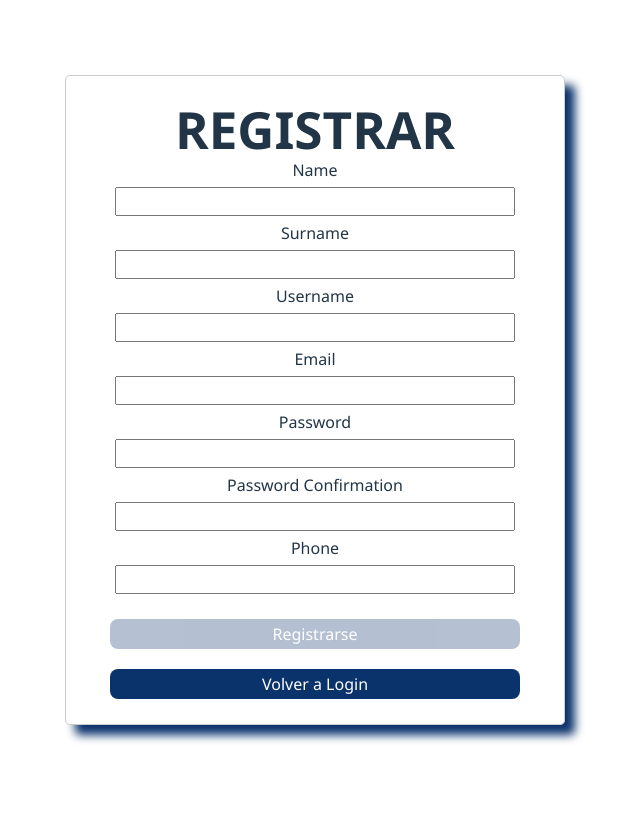
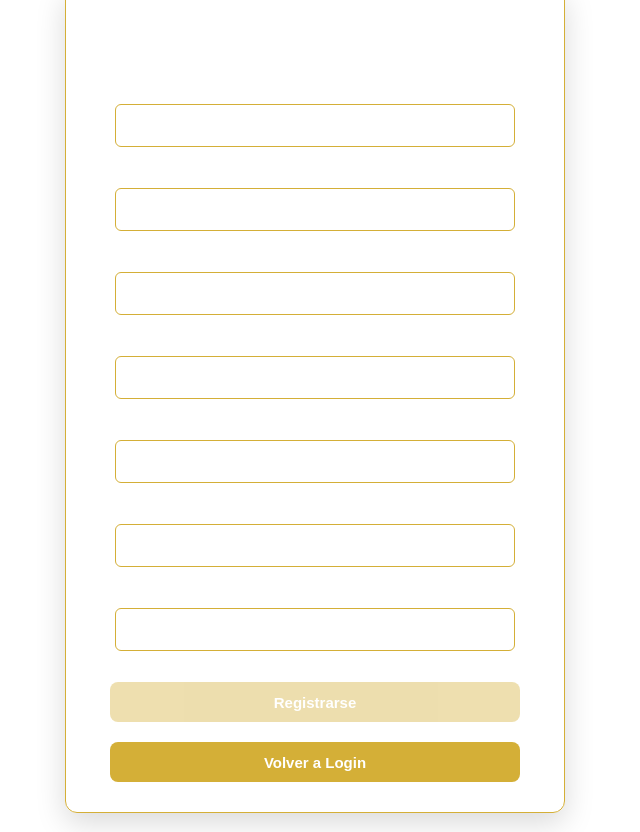
Before and after one commit to dreyes-2022433/Gestion-Hotelera, a React (Vite) app in the folder GestionHoteleraFrontend/: page / in a window 1280 px wide. Shown: the whole page, without its empty margins (325-965 px from the left). Built offline with nearby package versions, Linux system fonts and the light colour scheme.

Commit message:
Se detalla mas el css de Login y Register

```diff
--- a/GestionHoteleraFrontend/src/pages/AuthPage.css
+++ b/GestionHoteleraFrontend/src/pages/AuthPage.css
@@ -4,20 +4,24 @@
     display: flex;
     justify-content: center;
     align-items: center;
+    background: none;
+    font-family: 'Poppins', sans-serif;
+    color: white;
 }
 
 .login-container, .register-container {
     width: 500px;
     margin: 0 auto;
-    border: 1px solid #ccc;
-    border-radius: 5px;
+    border: 1px solid #d4af37;
+    border-radius: 12px;
     display: flex;
     flex-direction: column;
     align-items: center;
     justify-content: space-evenly;
     height: auto;
-    box-shadow: 10px 10px 10px #0b336b;
-    padding: 25px;
+    box-shadow: 0 10px 30px rgba(0, 0, 0, 0.15);
+    padding: 30px;
+    background-color: transparent;
 }
 
 .register-container {
@@ -32,57 +36,83 @@
 }
 
 .auth-form input {
-    margin: 5px 0;
-    padding: 5px;
+    margin: 6px 0;
+    padding: 12px;
     width: 400px;
+    border: 1px solid #d4af37;
+    color: white;
+    background-color: transparent;
+    font-family: inherit;
+    font-size: 15px;
+    border-radius: 6px;
+    transition: border-color 0.3s;
+}
+
+.auth-form input::placeholder {
+    color: #ccc;
+}
+
+.auth-form input:focus {
+    outline: none;
+    border-color: #a88e2c;
 }
 
 .auth-form button {
     cursor: pointer;
-    background-color: #0b336b; /* Twitch Purple */
-    color: #fff;
+    background-color: #d4af37;
+    color: white;
     border: none;
     border-radius: 8px;
     width: 410px;
-    height: 30px;
-    font-weight: 500;
+    height: 40px;
+    font-weight: 600;
     margin-top: 20px;
-    transition: 0.3s;
-    line-height: 10px;
+    transition: background-color 0.3s ease;
+    font-size: 15px;
 }
 
 .auth-form button:hover {
-    opacity: 0.8;
+    background-color: #b4912e;
 }
 
 .auth-form button:disabled {
-    opacity: 0.3;
+    opacity: 0.4;
+    cursor: not-allowed;
 }
 
 .auth-form-label {
     width: 410px;
-    font-weight: 500;
+    font-weight: 600;
+    font-size: 14px;
+    color: white;
 }
 
 .auth-form-logo-container {
-    font-size: 26px;
+    font-size: 30px;
     font-weight: bold;
+    color: #d4af37;
+    margin-bottom: 20px;
+    text-transform: uppercase;
+    letter-spacing: 1px;
 }
 
 .auth-form-switch-label {
-    color: #2b7df0;
-    font-weight: bold;
+    color: #d4af37;
+    font-weight: 500;
     font-size: 14px;
     transition: 0.3s;
     cursor: pointer;
-    padding-top: 10px;
+    padding-top: 12px;
+    text-decoration: underline;
 }
 
 .auth-form-switch-label:hover {
-    opacity: 0.8;
+    color: #b4912e;
 }
 
 .auth-form-validation-message {
     width: 400px;
-    color: red;
+    color: #ff4d4d;
+    font-size: 13px;
+    margin-top: 5px;
 }
```
